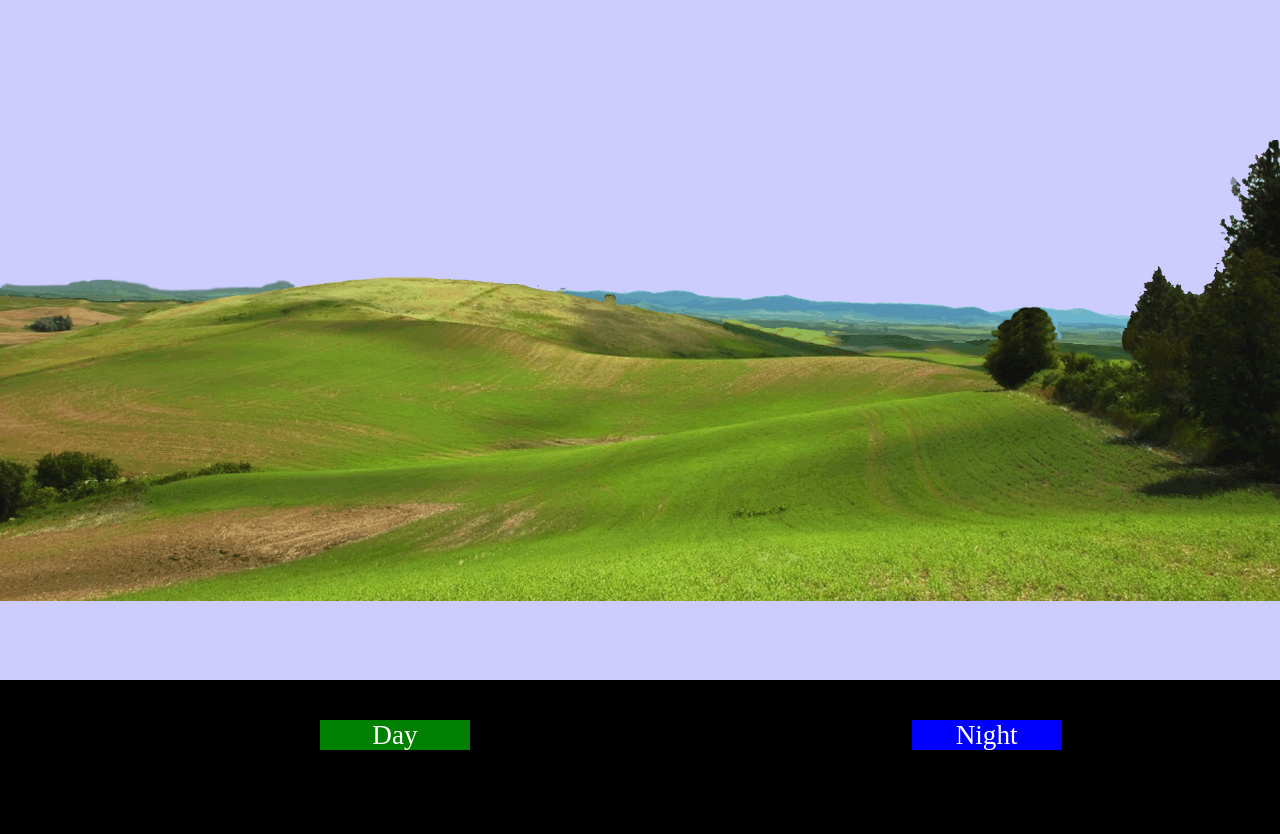
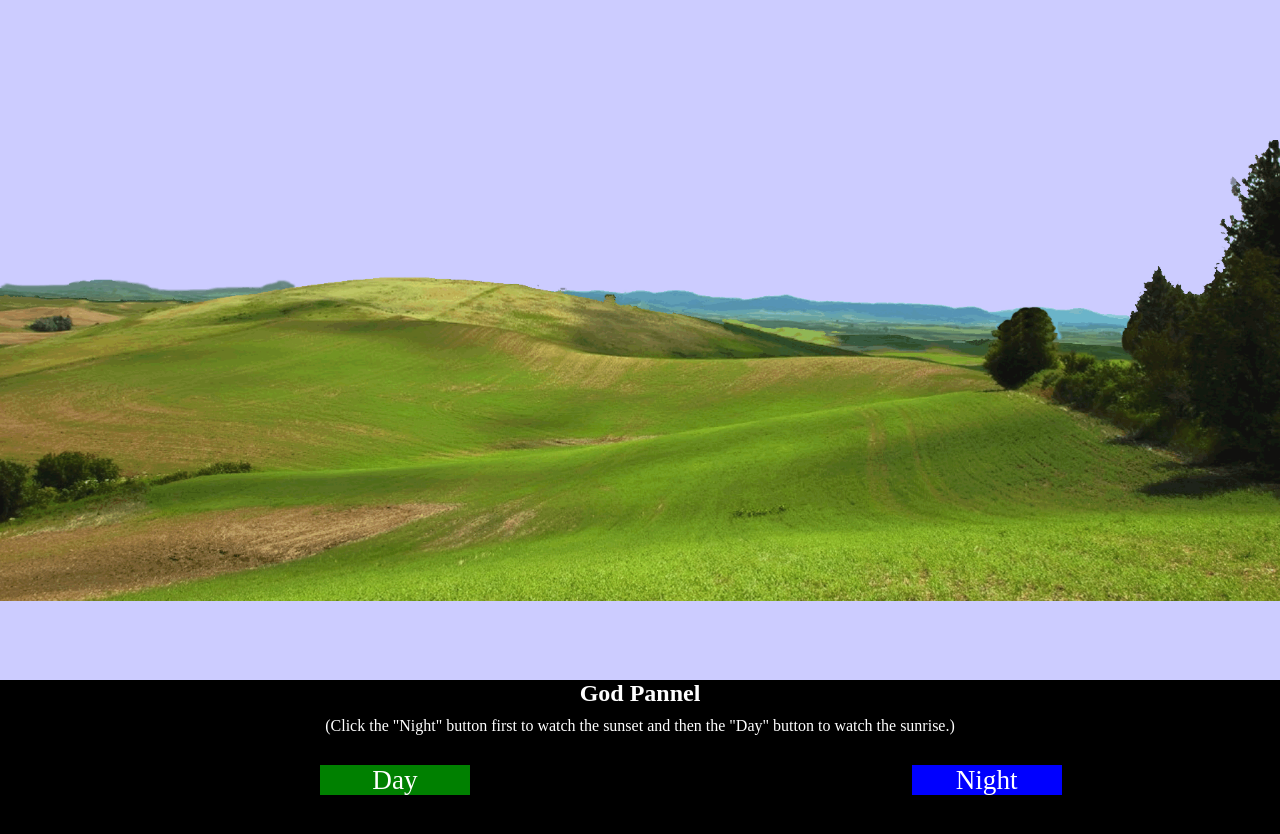
Before and after one commit to ricimusic/Night-and-Day, a plain HTML site: page index.html in a window 1280 px wide. Drawn offline with Linux system fonts and the light colour scheme; files that its build step writes are made by us from their sources; files whose address does not match are found by name.

Commit message:
Text Edit
Uncommented out the text in the footer (not the heading <h2>).

```diff
--- a/index.html
+++ b/index.html
@@ -18,6 +18,8 @@
         <img src="images/moon.png" id="moon">
     </div>
     <footer>
+    	<h2>God Pannel</h2>
+    	<p>(Click the "Night" button first to watch the sunset and then the "Day" button to watch the sunrise.)</p>
     	<div class="button" id="day">Day</div>
     	<div class="button" id="night">Night</div>
     </footer>
```
